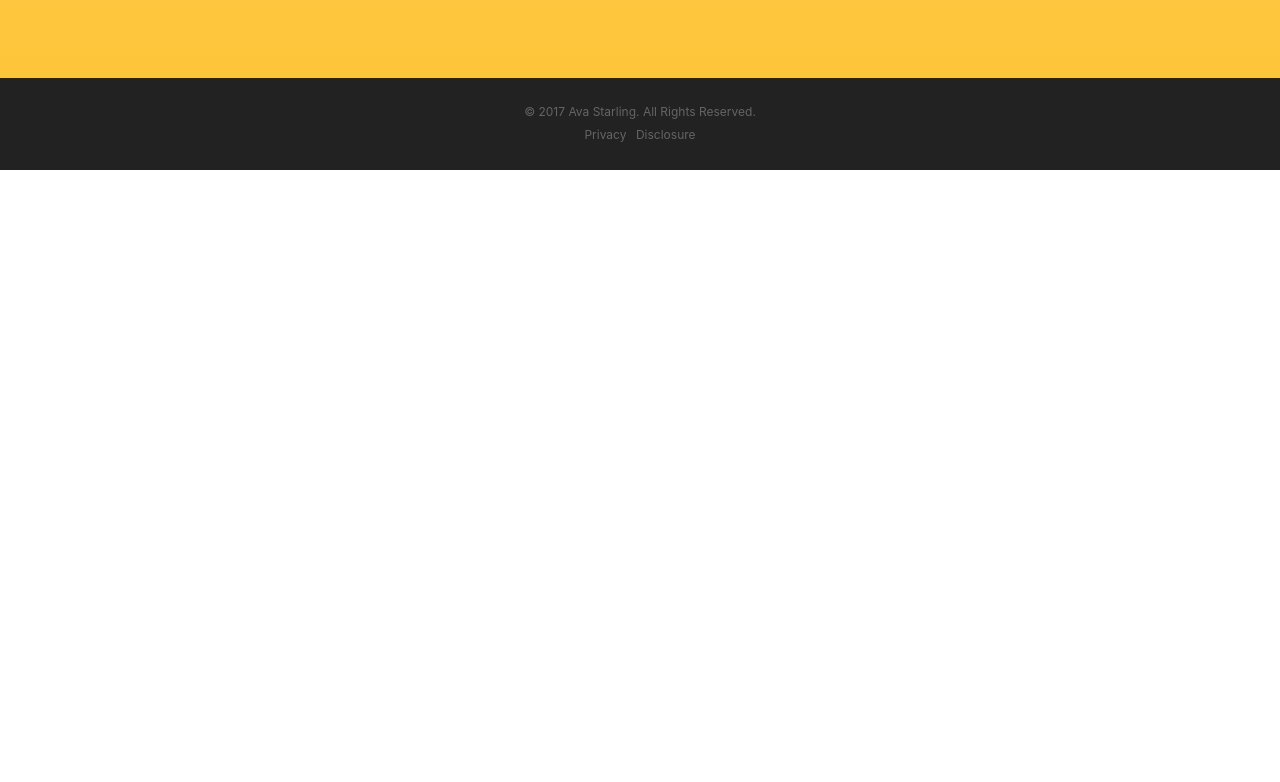
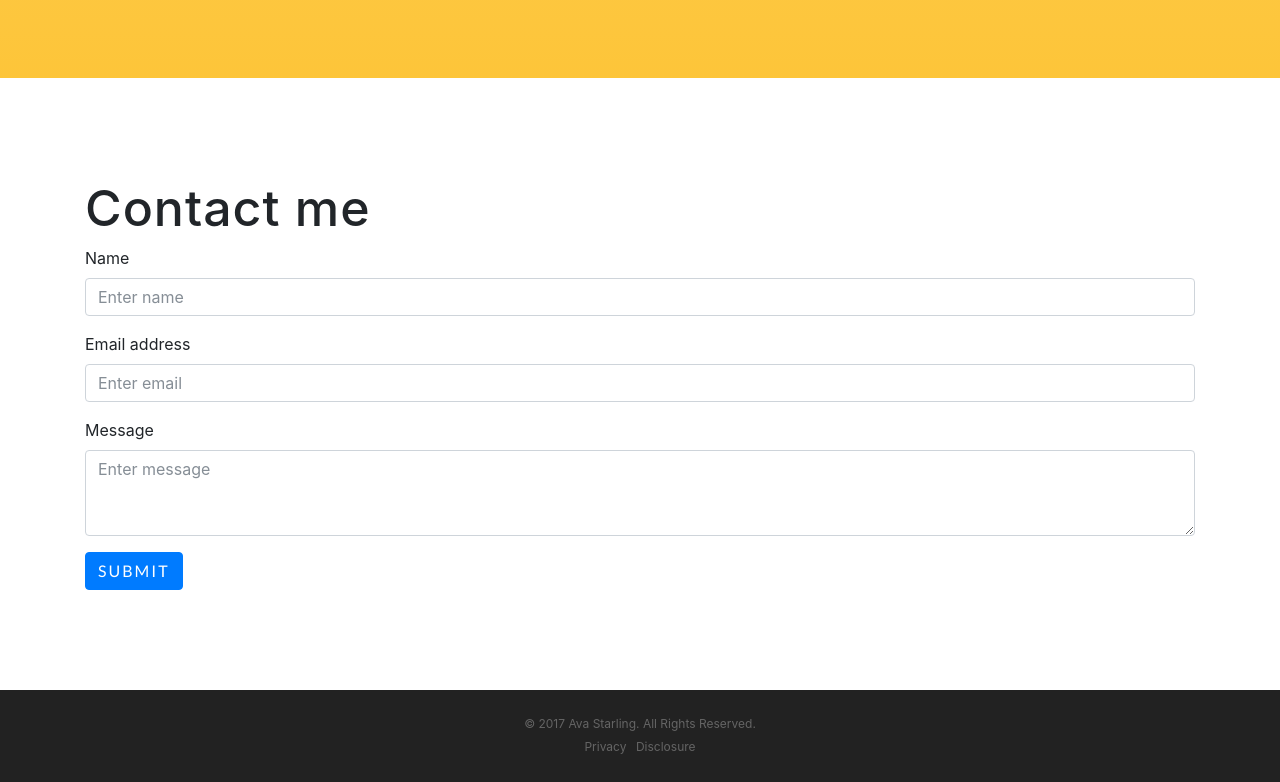
Before and after one commit to InspiringLifeDesign/AvaStarling, a website with bundled scripts: page index.html in a window 1280 px wide. Shown: the part 3732-4514 px from the top of the page. Before the commit the page ends 3902 px from the top, so only its background shows below. Built offline with nearby package versions, Linux system fonts and the light colour scheme; a web font is replaced by a local one.

Commit message:
Adding a contact form

```diff
--- a/index.html
+++ b/index.html
@@ -190,6 +190,32 @@
       </div>
     </section>
 
+    <section class="contact-form" id="form">
+      <div class="container">
+
+        <h2>Contact me</h2>
+
+        <form action="https://formspree.io/avastarling@inspiringlifedesign.com" method="post">
+          <div class="form-group">
+            <label for="inputName">Name</label>
+            <input name="name" type="name" class="form-control" id="inputName" placeholder="Enter name">
+          </div>
+          <div class="form-group">
+            <label for="inputEmail">Email address</label>
+            <input name="email" type="email" class="form-control" id="inputEmail" aria-describedby="emailHelp" placeholder="Enter email">
+          </div>
+          <div class="form-group">
+            <label for="inputMessage">Message</label>
+            <textarea name="message" class="form-control" id="inputMessage" rows="3" placeholder="Enter message"></textarea>
+          </div>
+          <button type="submit" class="btn btn-primary">Submit</button>
+          <input type="hidden" name="_subject" value="Message from Ava Starling contect form" />
+          <input type="text" name="_gotcha" style="display:none" />
+        </form>
+
+      </div>
+    </section>
+
     <footer>
       <div class="container">
         <p>&copy; 2017 Ava Starling. All Rights Reserved.</p>
```
